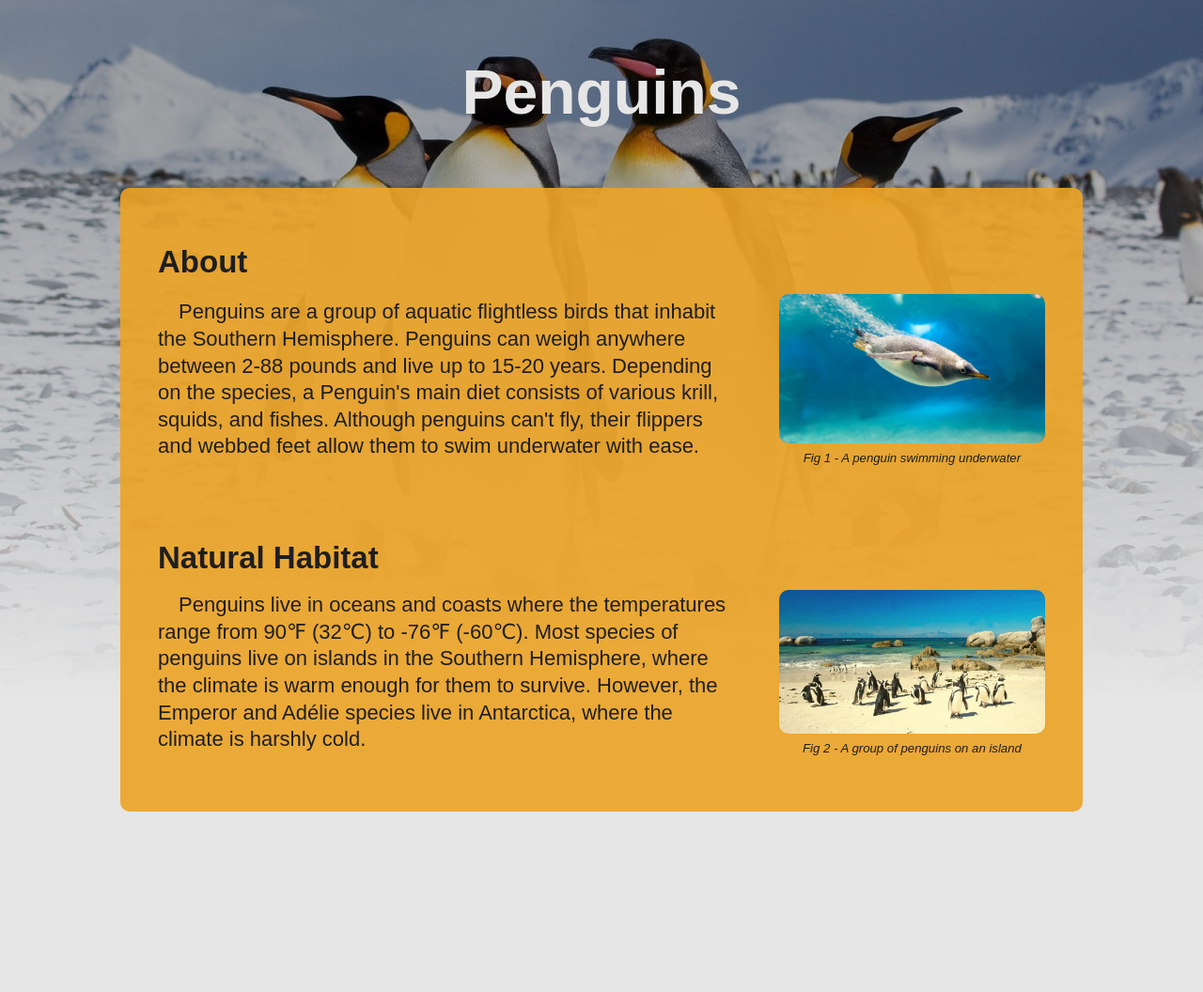
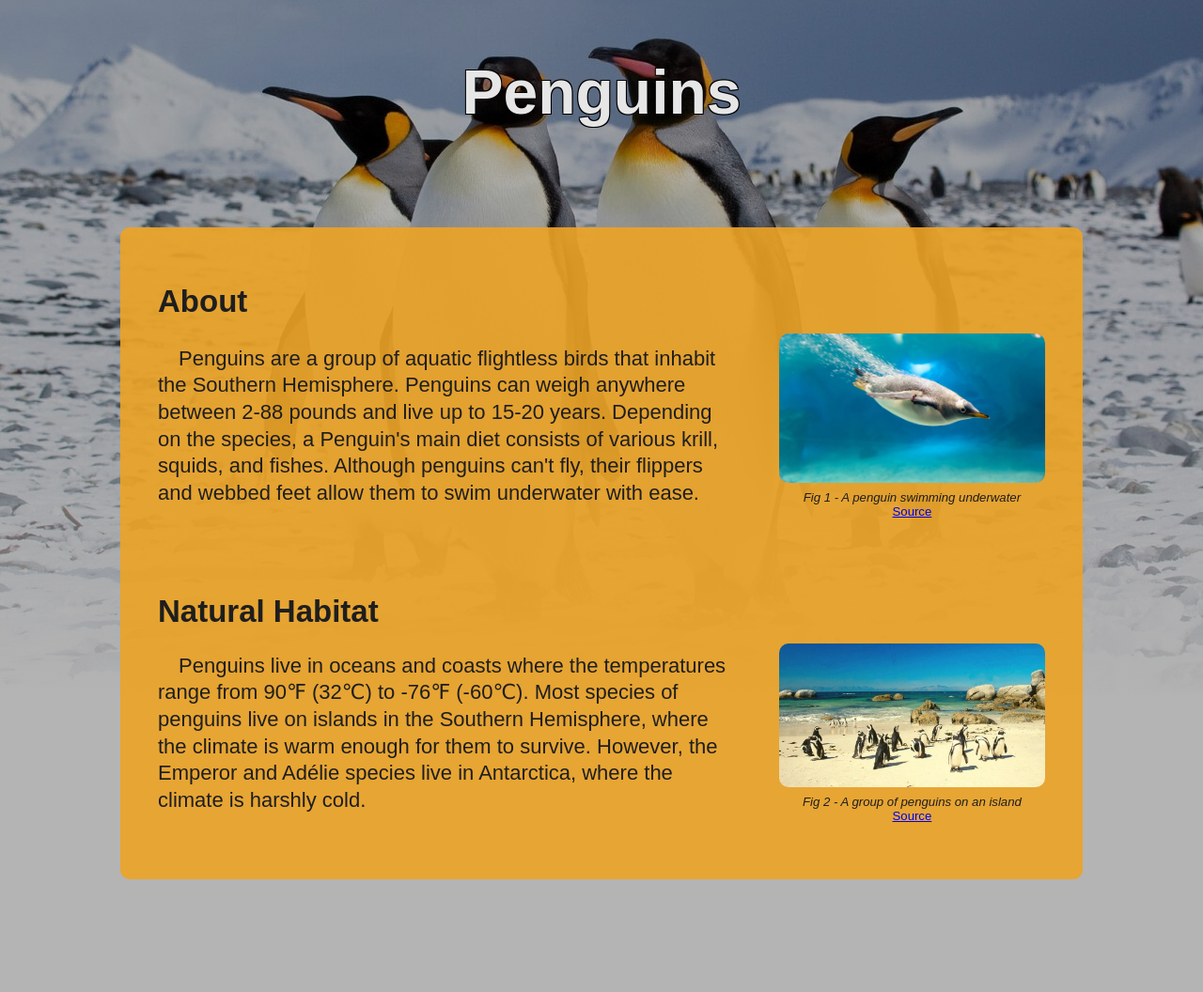
Before and after one commit to Columbium41/Penguins-Info-Page, a plain HTML site: page index.html in a window 1280 px wide. Shown: the whole page at 94% size. Before the commit the page ends 864 px from the top, so only its background shows below. Drawn offline with Linux system fonts and the light colour scheme.

Commit message:
Added bottom margin to page. Refactored css and added css variables.

```diff
--- a/index.html
+++ b/index.html
@@ -16,7 +16,7 @@
     <!-- Header -->
     <header>
         <h1>Penguins</h1>
-        <div class="header-fadeout"></div>
+        <div id="header-fadeout"></div>
     </header>
 
     <!-- Main Content -->
@@ -31,7 +31,10 @@
             </p>
             <figure>
                 <img src="./images/penguin-swimming.jpeg" alt="An image of a penguin swimming">
-                <figcaption>Fig 1 - A penguin swimming underwater</figcaption>
+                <figcaption>
+                    <article class="italic">Fig 1 - A penguin swimming underwater</article><br>
+                    <a href="https://youtu.be/hkoKKAZQEYk" target="_blank">Source</a>
+                </figcaption>
             </figure>
         </div>
         <div class="section left">
@@ -44,14 +47,15 @@
             </p>
             <figure>
                 <img src="./images/penguin-islands.jpeg" alt="An image of penguins roaming around the coast of an island">
-                <figcaption>Fig 2 - A group of penguins on an island</figcaption>
+                <figcaption>
+                    <article class="italic">Fig 2 - A group of penguins on an island</article><br>
+                    <a href="https://untamedanimals.com/can-penguins-live-in-warm-weather/" target="_blank">Source</a>
+                </figcaption>
             </figure>
         </div>
     </main>
 
-    <footer>
-
-    </footer>
+    <div id="bottom-margin"></div>
 
 </body>
 
--- a/styles.css
+++ b/styles.css
@@ -1,4 +1,9 @@
 /* ------------------ SETUP ------------------ */
+:root {
+    --main-bottom-margin: 120px;
+    --main-top-offset: -500px;
+}
+
 * {
     box-sizing: border-box;
     margin: 0;
@@ -7,6 +12,7 @@
 
 html {
     font-size: 22px;
+    height: 100%;
     color: #1e1e1e;
 
     font-family: sans-serif, 'Lucida Sans Unicode', 'Lucida Grande', 'Lucida Sans', Arial, 'Trebuchet MS';
@@ -14,13 +20,18 @@ html {
 
 body {
     width: 100%;
-    min-height: 100vh;
-    background: #e6e6e6;
+    height: 100%;
+    background: #b4b4b4;
 }
 
 /* ------------------ WEBSITE ELEMENTS ------------------ */
 img {
     border-radius: 10px;
+}
+p {
+    font-weight: 500;
+    text-indent: 1rem;
+    line-height: 130%;
 }
 
 header {
@@ -35,31 +46,26 @@ header {
     background-repeat: no-repeat;
     background-size: cover;
 }
-
 header h1 {
     position: absolute;
-    font-size: 3rem;
-    color: #e6e6e6;
-
     top: 60px;
     left: 50%;
     transform: translate(-50%, 0);
+
+    font-size: 3rem;
+    color: #e6e6e6;
+    text-shadow: 1px 1px #000000, 1px -1px #000000, -1px 1px #000000, -1px -1px #000000;
 }
-
-.header-fadeout {
+#header-fadeout {
     position: absolute;
     width: 100%;
-    height: 80%;
+    height: 50%;
 
     top: 100%;
     left: 0;
     transform: translate(0%, -100%);
 
-    background: linear-gradient(rgba(255, 255, 255, 0), rgba(230, 230, 230, 1));
-}
-
-.section-header {
-    margin-bottom: 15px;
+    background: linear-gradient(rgba(180, 180, 180, 0), rgba(180, 180, 180, 1));
 }
 
 .section {
@@ -69,19 +75,18 @@ header h1 {
     align-items: center;
     flex-wrap: wrap;
 }
-
+.section-header {
+    margin-bottom: 15px;
+}
 .section:not(:first-of-type) {
     margin-top: 80px;
 }
-
 .section > h2 {
     flex-basis: 100%;
 }
-
 .section > p {
     width: 65%;
 }
-
 .section > figure {
     max-width: 30%;
 }
@@ -91,31 +96,35 @@ figure img {
     height: 100%;
     object-fit: contain;
 }
-
 figcaption {
     text-align: center;
     font-size: 0.6rem;
     margin-top: 2px;
+}
+figcaption > .italic {
+    display: inline;
     font-style: italic;
-}
-
-p {
-    font-weight: 500;
-    text-indent: 1rem;
-    line-height: 130%;
 }
 
 main {
     background: rgba(237, 164, 37, 0.90);
 
-    position: absolute;
+    position: relative;
     width: 80%;
 
-    top: 200px;
+    top: var(--main-top-offset);
     left: 50%;
-    transform: translate(-50%, 0);
+    transform: translate(-50%, 0%);
     z-index: 2;
 
     padding: 60px 40px;
     border-radius: 10px;
 }
+
+#bottom-margin {
+    position: relative;
+    top: var(--main-top-offset);
+    height: var(--main-bottom-margin);
+}
+
+/* ------------------ TODO: MEDIA QUERIES ------------------ */
```
Also changed, not shown: 1 other file.
